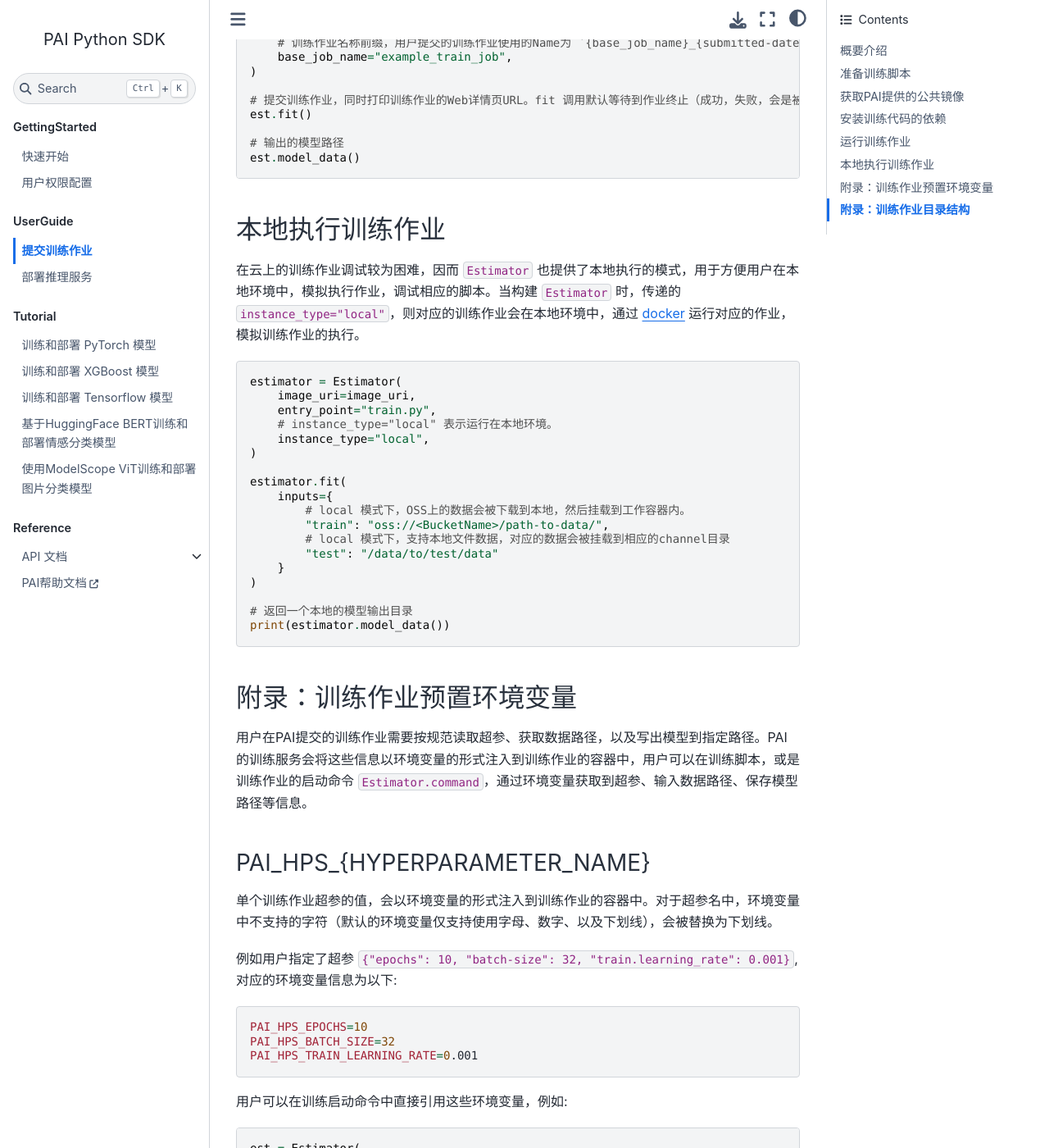
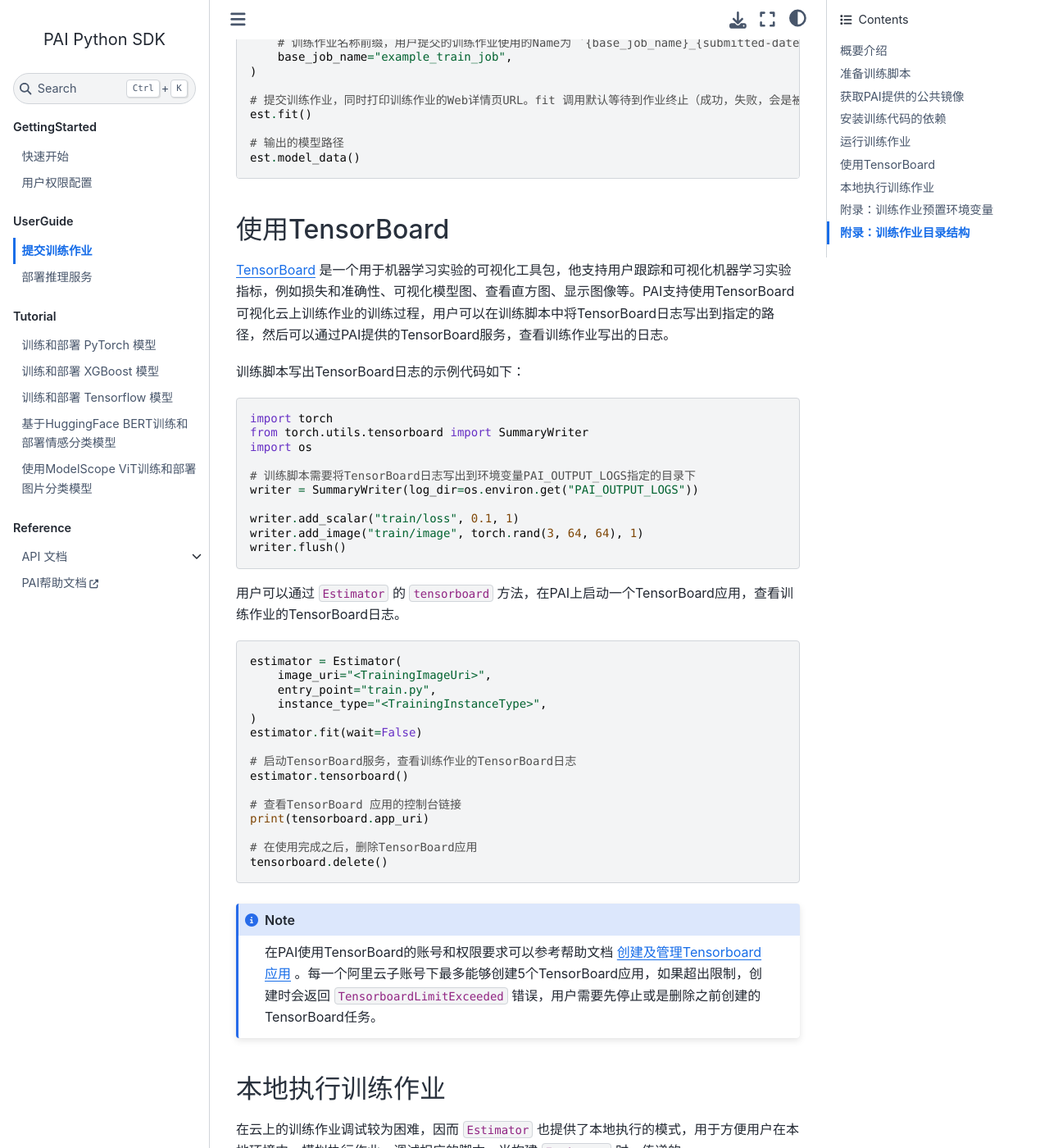
Before and after one commit to aliyun/pai-python-sdk, a Sphinx documentation site: the page built from docs/source/user-guide/estimator.rst, in a window 1280 px wide and 1400 px high, scrolled down 4784 px. Shown: the whole window at 82% size. Built offline with Sphinx 7.4.7 and the Sphinx Book theme 1.1.4, drawn with Linux system fonts in a browser that asks for light colours.

Commit message:
[to #51339805] doc: Upgrade documents and tutorials
* [to #51339805] doc: Add TensorBoard documents
 * [to #51339805] Fix: workspace roles may be empty if user has PAIFullAccess permission.

Link: https://code.alibaba-inc.com/PAI/pai-python-sdk/codereview/13604535

```diff
--- a/docs/source/user-guide/estimator.rst
+++ b/docs/source/user-guide/estimator.rst
@@ -228,6 +228,51 @@
     est.model_data()
 
 
+使用TensorBoard
+******************************
+
+`TensorBoard <https://www.tensorflow.org/tensorboard/get_started>`_ 是一个用于机器学习实验的可视化工具包，他支持用户跟踪和可视化机器学习实验指标，例如损失和准确性、可视化模型图、查看直方图、显示图像等。PAI支持使用TensorBoard可视化云上训练作业的训练过程，用户可以在训练脚本中将TensorBoard日志写出到指定的路径，然后可以通过PAI提供的TensorBoard服务，查看训练作业写出的日志。
+
+训练脚本写出TensorBoard日志的示例代码如下：
+
+.. code-block:: python
+
+    import torch
+    from torch.utils.tensorboard import SummaryWriter
+    import os
+
+    # 训练脚本需要将TensorBoard日志写出到环境变量PAI_OUTPUT_LOGS指定的目录下
+    writer = SummaryWriter(log_dir=os.environ.get("PAI_OUTPUT_LOGS"))
+
+    writer.add_scalar("train/loss", 0.1, 1)
+    writer.add_image("train/image", torch.rand(3, 64, 64), 1)
+    writer.flush()
+
+
+用户可以通过 ``Estimator`` 的 ``tensorboard`` 方法，在PAI上启动一个TensorBoard应用，查看训练作业的TensorBoard日志。
+
+.. code-block:: python
+
+    estimator = Estimator(
+        image_uri="<TrainingImageUri>",
+        entry_point="train.py",
+        instance_type="<TrainingInstanceType>",
+    )
+    estimator.fit(wait=False)
+
+    # 启动TensorBoard服务，查看训练作业的TensorBoard日志
+    estimator.tensorboard()
+
+    # 查看TensorBoard 应用的控制台链接
+    print(tensorboard.app_uri)
+
+    # 在使用完成之后，删除TensorBoard应用
+    tensorboard.delete()
+
+
+.. note::
+
+    在PAI使用TensorBoard的账号和权限要求可以参考帮助文档 `创建及管理Tensorboard应用 <https://help.aliyun.com/zh/pai/user-guide/create-and-manage-tensorboard-tasks>`_ 。每一个阿里云子账号下最多能够创建5个TensorBoard应用，如果超出限制，创建时会返回 ``TensorboardLimitExceeded`` 错误，用户需要先停止或是删除之前创建的TensorBoard任务。
 
 
 本地执行训练作业
@@ -256,6 +301,8 @@
 
     # 返回一个本地的模型输出目录
     print(estimator.model_data())
+
+
 
 
 附录：训练作业预置环境变量
@@ -392,3 +439,4 @@
     `-- output                          # 作业的输出Channels: 默认包含两个OutputChannel: model/checkpoints
             `-- model                   # 通过环境变量 `PAI_OUTPUT_{CHANNEL_NAME}` 可以获输出路径.
             `-- checkpoints
+            `-- logs
--- a/docs/source/user-guide/model.rst
+++ b/docs/source/user-guide/model.rst
@@ -50,7 +50,7 @@
     )
 
     # 4. 部署模型到PAI-EAS，创建在线推理服务，返回Predictor对象
-    predictor = m.deploy(
+    predictor = model.deploy(
         service_name="example_torch_service",
         instance_type="ecs.c6.xlarge",
     )
```
Also changed, not shown: docs/source/tutorial/modelscope_vit/modelscope_vit.ipynb, 1 other file.
